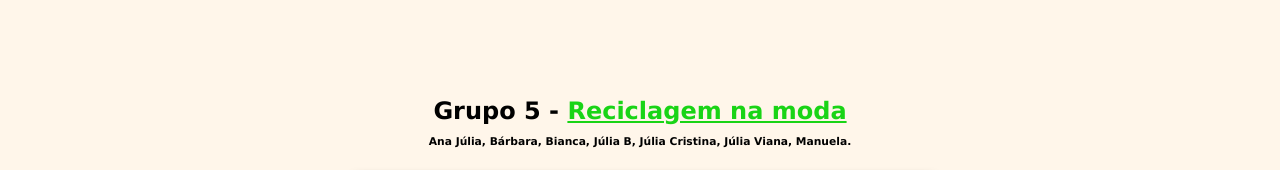
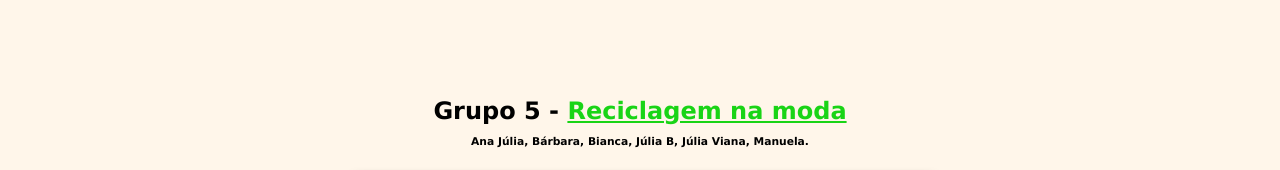
Before and after one commit to ArthurBarcelos1/MostraCultural, a plain HTML site: page index.html in a window 1280 px wide. Shown: the part 4541-4711 px from the top of the page. Drawn offline with Linux system fonts and the light colour scheme.

Commit message:
Atualizar o index.html

```diff
--- a/index.html
+++ b/index.html
@@ -146,7 +146,6 @@
             Bárbara,
             Bianca,
             Júlia B,
-            Júlia Cristina,
             Júlia Viana,
             Manuela.
         </h6>
```
